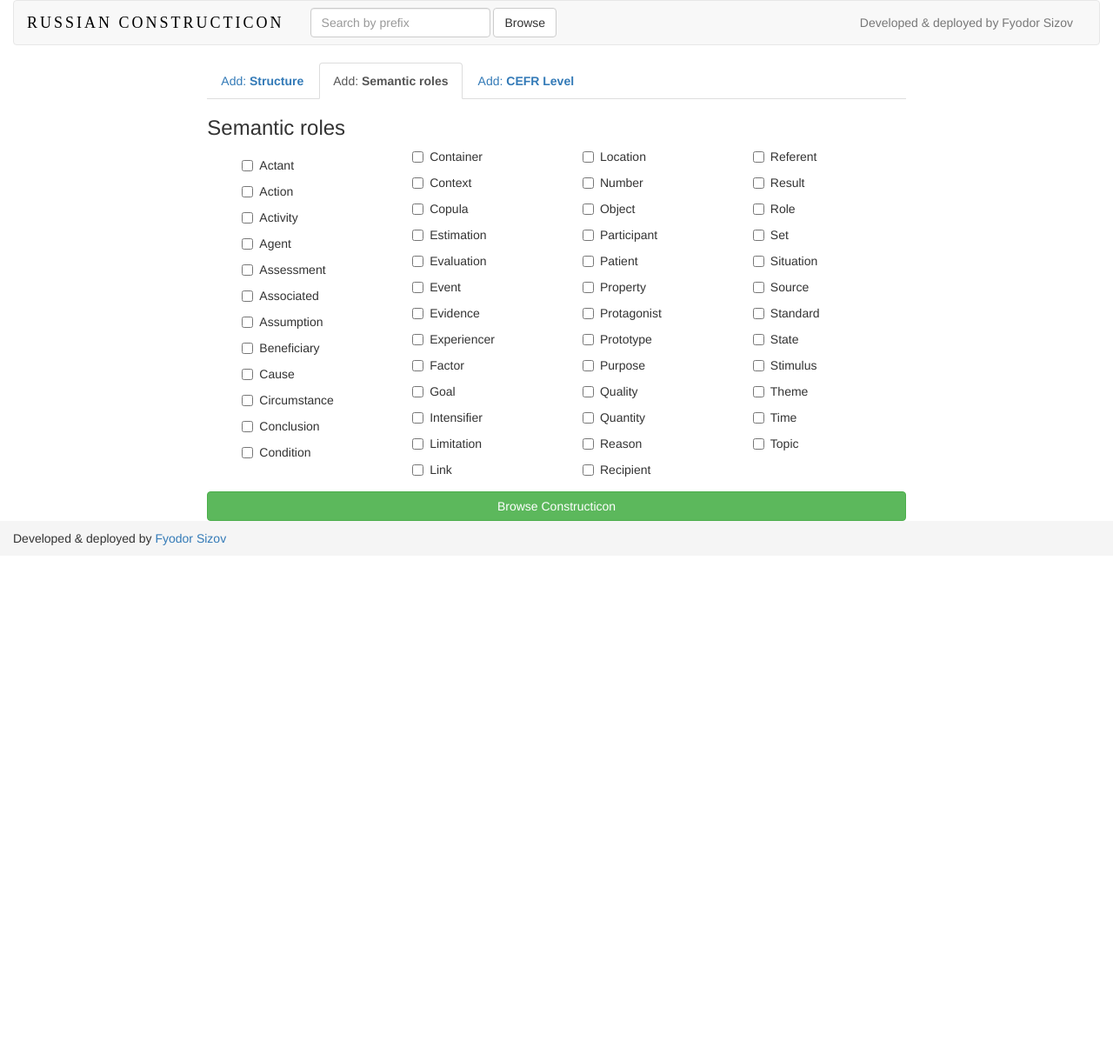
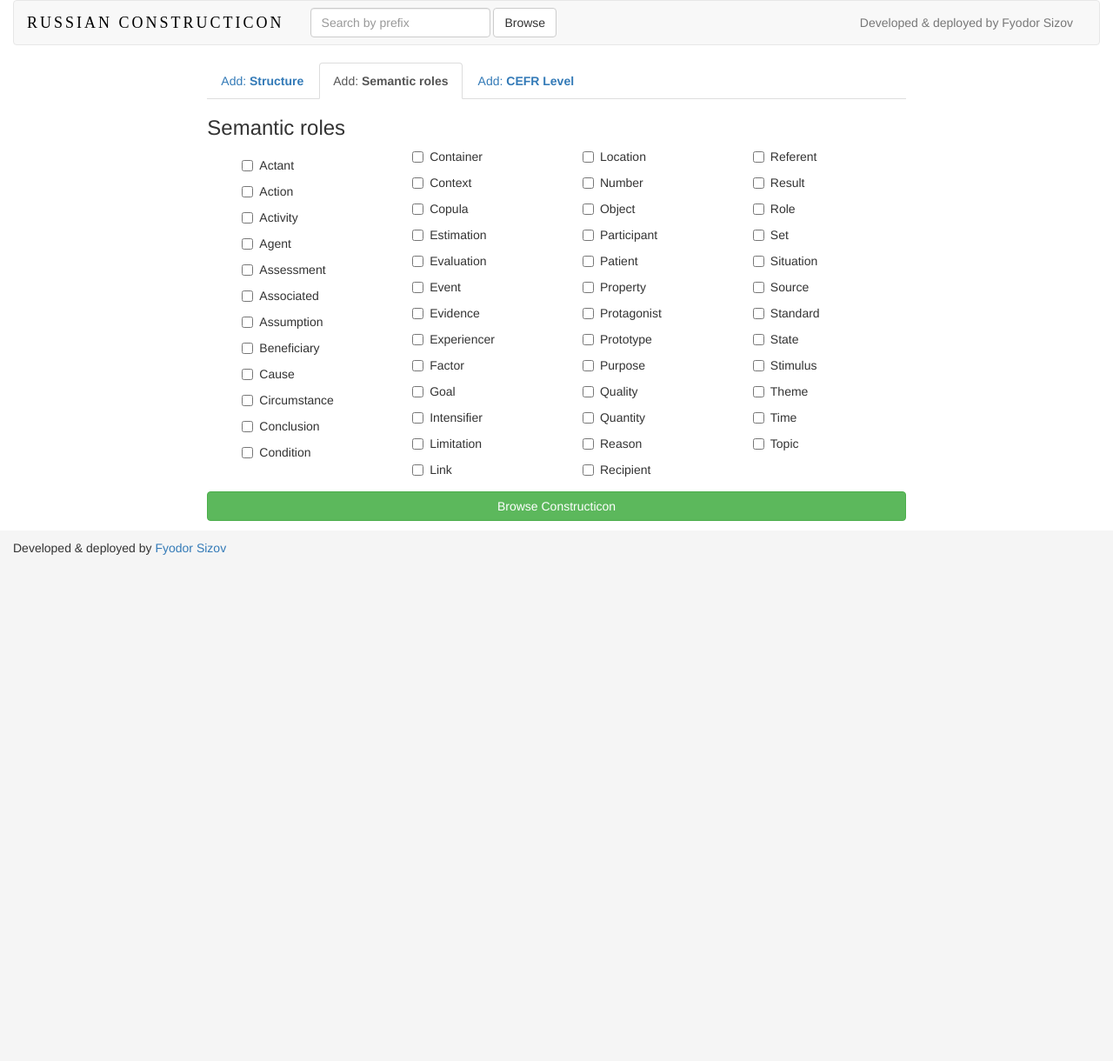
Before and after one commit to sfedia/russian-constructicon, a Flask app: page / in a window 1280 px wide. Shown: the whole page at 87% size. Before the commit the page ends 627 px from the top, so only its background shows below. Run offline with Flask 2, Linux system fonts and the light colour scheme; parts of the project's set-up code (start-up, migrations or seed data) failed here and were passed over; some libraries are stand-ins or nearby versions.

Commit message:
+min-height

```diff
--- a/templates/main_page.html
+++ b/templates/main_page.html
@@ -14,6 +14,7 @@
 .container {
   width: auto;
   padding: 0 15px;
+  min-height: 610px;
 }
 
 .foot.container {
--- a/templates/search_results.html
+++ b/templates/search_results.html
@@ -15,6 +15,7 @@
 .container {
   width: auto;
   padding: 0 15px;
+  min-height: 610px;
 }
 
 .foot.container {
```
